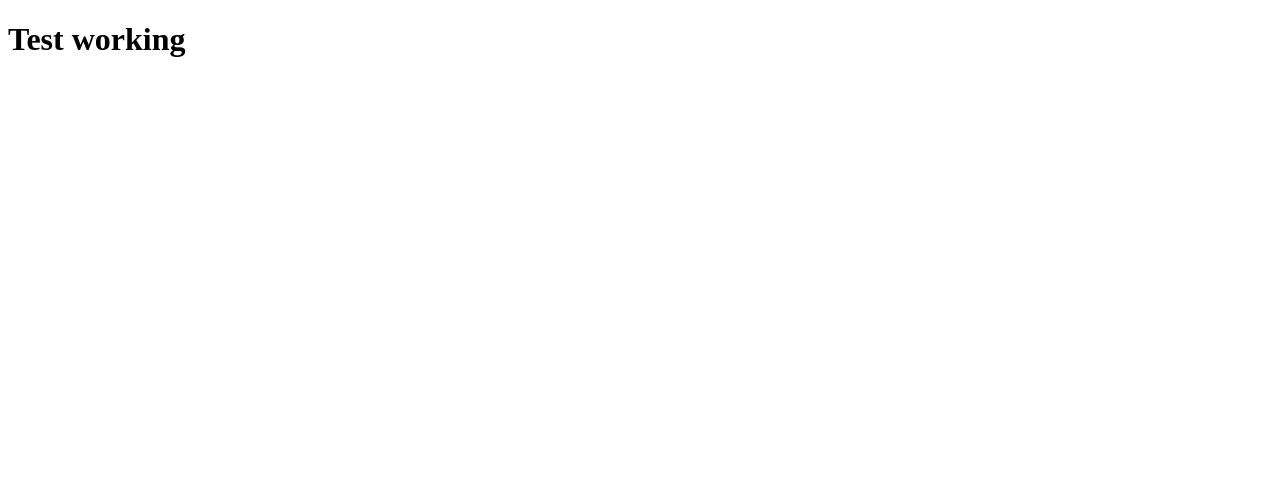
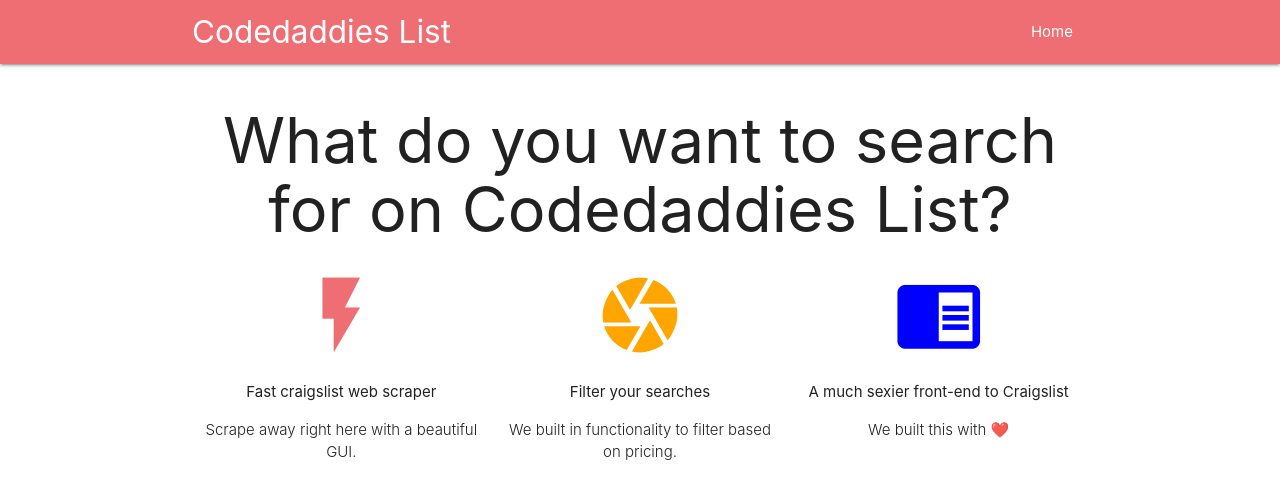
Before and after one commit to mihaivalentistoica/craigslist-clone-django, a Django app: page / in a window 1280 px wide. Before the commit the part shown is almost empty. Shown: the top 499 px of the page. Run offline with Django 3.2, Linux system fonts and the light colour scheme.

Commit message:
init base.html

```diff
--- a/craigslist/my_app/urls.py
+++ b/craigslist/my_app/urls.py
@@ -3,5 +3,6 @@
 
 app_name = 'my_app'
 urlpatterns = [
-    path('', views.home, name='home')
+    path('', views.home, name='home'),
+    path('new_search', views.new_search, name='new_search')
 ]
--- a/craigslist/my_app/views.py
+++ b/craigslist/my_app/views.py
@@ -2,5 +2,10 @@
 
 # Create your views here.
 
+
 def home(request):
-    return  render(request, 'base.html')
+    return render(request, 'base.html')
+
+
+def new_search(request):
+    return render(request, 'my-app/new_search.html')
--- a/craigslist/static/css/style.css
+++ b/craigslist/static/css/style.css
@@ -19,7 +19,7 @@
 	display: -webkit-flex;
 	display: flex;
 
-	-webkit-flex-flow: row wrap;
+	/* -webkit-flex-flow: row wrap; */
 	justify-content: center;
 }
 
--- a/craigslist/templates/base.html
+++ b/craigslist/templates/base.html
@@ -1,12 +1,72 @@
+{% load staticfiles %} {% load static %}
 <!DOCTYPE html>
 <html lang="en">
-<head>
-    <meta charset="UTF-8">
-    <meta name="viewport" content="width=device-width, initial-scale=1.0">
+  <head>
+    <meta charset="UTF-8" />
     <title>Craigs List Clone</title>
-</head>
-<body>
-    <h1>Test working</h1>
+    <meta charset="UTF-8" />
+    <meta name="viewport" content="width=device-width, initial-scale=1" />
+    <link rel="stylesheet" href="{% static "css/style.css" %}">
+    <link
+      rel="stylesheet"
+      href="https://cdnjs.cloudflare.com/ajax/libs/materialize/1.0.0/css/materialize.min.css"
+    />
+    <link
+      href="https://fonts.googleapis.com/icon?family=Material+Icons"
+      rel="stylesheet"
+    />
+  </head>
+  <body>
+    <nav>
+      <div class="container nav-wrapper">
+        <a href="/" class="brand-logo">Codedaddies List</a>
+        <ul id="nav-mobile" class="right">
+          <li><a href="/">Home</a></li>
+        </ul>
+      </div>
+    </nav>
+    <div class="container">
+      <h1 style="text-align: center">
+        What do you want to search for on Codedaddies List?
+      </h1>
+      <div class="row">
+        <div class="col s4">
+          <!-- Promo Content 1 goes here -->
+          <div class="center">
+            <i class="large material-icons" style="color: #ee6e73">flash_on</i>
+            <p>Fast craigslist web scraper</p>
+            <p class="light center">
+              Scrape away right here with a beautiful GUI.
+            </p>
+          </div>
+        </div>
 
-</body>
+        <div class="col s4">
+          <!-- Promo Content 2 goes here -->
+          <div class="center">
+            <i class="large material-icons" style="color: orange">camera</i>
+            <p>Filter your searches</p>
+            <p class="light center">
+              We built in functionality to filter based on pricing.
+            </p>
+          </div>
+        </div>
+
+        <div class="col s4">
+          <!-- Promo Content 3 goes here -->
+          <div class="center">
+            <i class="large material-icons" style="color: blue"
+              >chrome_reader_mode</i
+            >
+            <p>A much sexier front-end to Craigslist</p>
+            <p class="light center">We built this with ❤️</p>
+          </div>
+        </div>
+      </div>
+		</div>
+		{% block content %}
+
+    {% endblock content %}
+    <script src="https://cdnjs.cloudflare.com/ajax/libs/materialize/1.0.0/js/materialize.min.js"></script>
+  </body>
 </html>
--- /dev/null
+++ b/craigslist/templates/my-app/new_search.html
@@ -0,0 +1,5 @@
+{% extends "base.html" %}
+
+{% block content %}
+    <h2>New search</h2>
+{% endblock %}
```
Also changed, not shown: craigslist/my_app/templates/base.html (deleted, +0 -12 lines).
